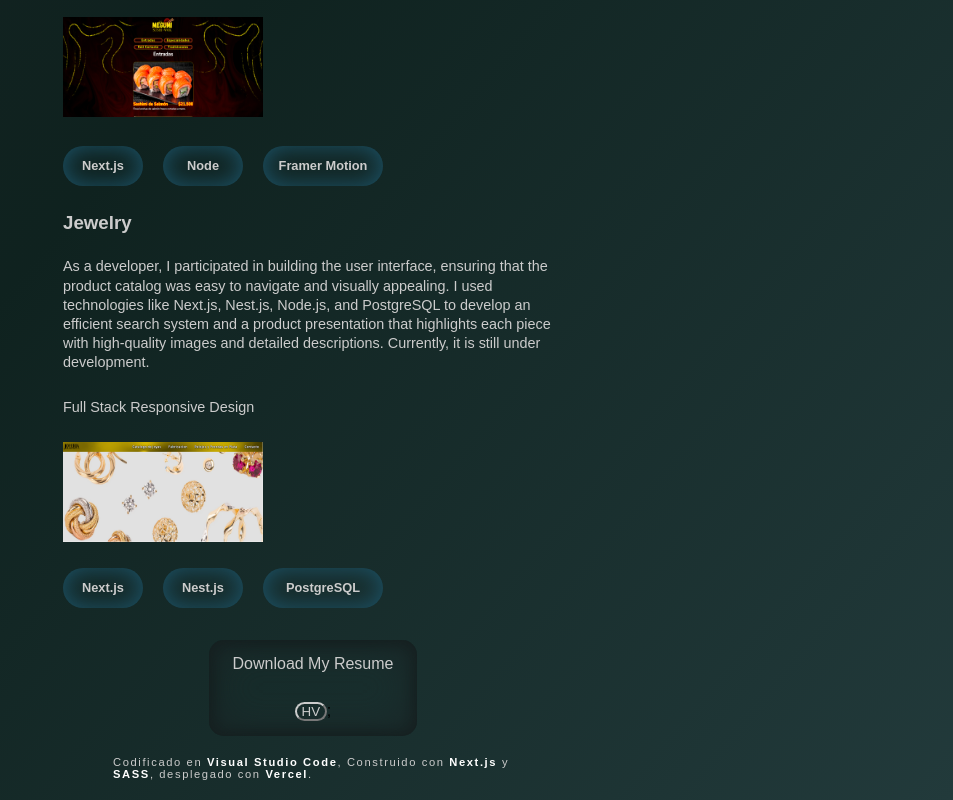
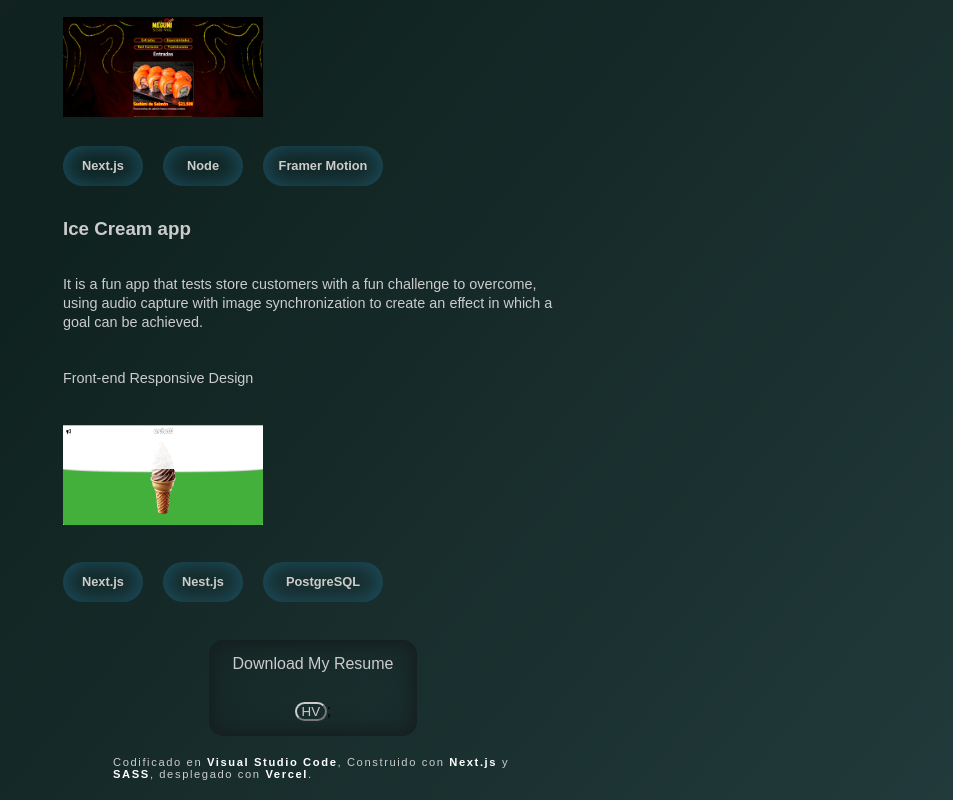
Before and after one commit to joseluiscodesk8/hoja, a Next.js app: page / in a window 1280 px wide. Shown: the part 2589-3389 px from the top of the page, without its empty margins (327-1280 px from the left). Built offline with nearby package versions, Linux system fonts and the light colour scheme.

Commit message:
resume update1

```diff
--- a/src/component/Proyectos.jsx
+++ b/src/component/Proyectos.jsx
@@ -160,17 +160,17 @@ const Proyectos = () => {
         </section>
 
         <section className={`${styles.Joyeria} ${styles.scroollHidden}`}>
-          <h3>Jewelry</h3>
+          <h3>Ice Cream app</h3>
           <p>
-          As a developer, I participated in building the user interface, ensuring that the product catalog was easy to navigate and visually appealing. I used technologies like Next.js, Nest.js, Node.js, and PostgreSQL to develop an efficient search system and a product presentation that highlights each piece with high-quality images and detailed descriptions. Currently, it is still under development.
+          It is a fun app that tests store customers with a fun challenge to overcome, using audio capture with image synchronization to create an effect in which a goal can be achieved.
           </p>
-          <p>Full Stack Responsive Design</p>
+          <p>Front-end Responsive Design</p>
           <figure>
             <Link
-              href={"https://joyeriamilagrodelnorte.vercel.app/"}
+              href={"https://ice-cream-blush.vercel.app/"}
               target="_blank"
             >
-              <Image src={"/joyeria.jpg"} width={200} height={100} alt="img" />
+              <Image src={"/ice.jpg"} width={200} height={100} alt="img" />
             </Link>
           </figure>
           <div className={styles.container_icon}>
```
Also changed, not shown: public/ice.jpg (added), public/joyeria.jpg (deleted).
